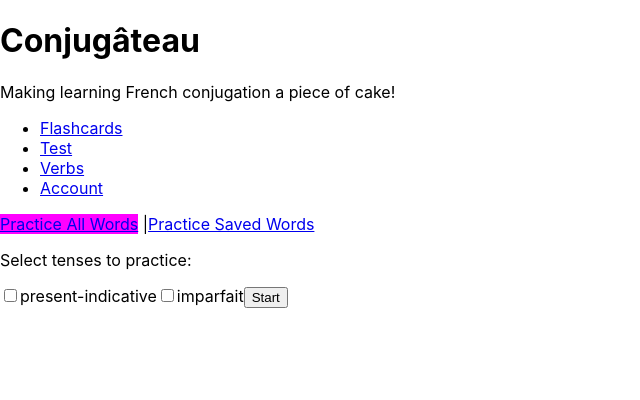
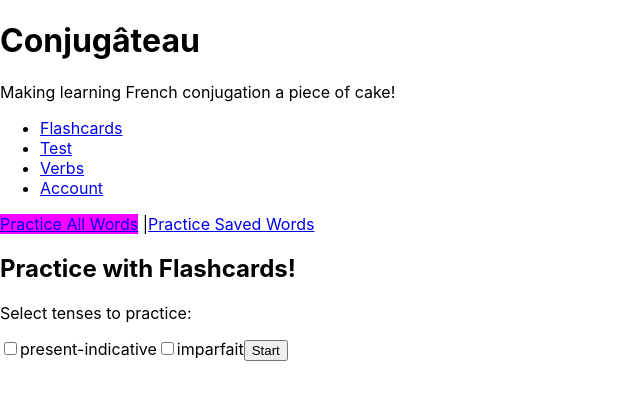
Before and after one commit to patriciamolnar/conjugateau, a React (Create React App) app in the folder frontend/: page / in a window 1280 px wide. Shown: the top 400 px of the page, without its empty margins (0-640 px from the left). Built offline with nearby package versions, Linux system fonts and the light colour scheme; no server answers.

Commit message:
adding titles to flashcard and test pages

```diff
--- a/frontend/src/pages/Flashcard.js
+++ b/frontend/src/pages/Flashcard.js
@@ -15,6 +15,7 @@ function Flashcard({ verbs, practicing, updateOptions, startGame, finishPractice
             <>
                 <NavLink exact to="/" activeStyle={activeStyle}>Practice All Words</NavLink> |
                 <NavLink to="/starred" activeStyle={activeStyle}>Practice Saved Words</NavLink>
+                <h2>Practice with Flashcards!</h2>
                 <TenseSelector updateOptions={updateOptions} startGame={startGame} />
             </>
         )
--- a/frontend/src/pages/StarredFlashcard.js
+++ b/frontend/src/pages/StarredFlashcard.js
@@ -24,6 +24,7 @@ function StarredFlashcard({ verbs, practicing, updateOptions, startGame, finishP
             <>
                 <NavLink exact to="/" activeStyle={activeStyle}>Practice All Words</NavLink> |
                 <NavLink to="/starred" activeStyle={activeStyle}>Practice Saved Words</NavLink>
+                <h2>Saved Conjugations: Practice with Flashcards!</h2>
                 <TenseSelector updateOptions={updateOptions} startGame={startGame} />
             </>
         )
--- a/frontend/src/pages/StarredTest.js
+++ b/frontend/src/pages/StarredTest.js
@@ -24,6 +24,7 @@ function StarredTest({ verbs, practicing, updateOptions, startGame, finishPracti
             <>
                 <NavLink exact to="/test" activeStyle={activeStyle}>Practice All Words</NavLink> |
                 <NavLink to="/starred-test" activeStyle={activeStyle}>Practice Saved Words</NavLink>
+                <h2>Saved Conjugations: Test Yourself</h2>
                 <TenseSelector updateOptions={updateOptions} startGame={startGame} />
             </>
         )
--- a/frontend/src/pages/Test.js
+++ b/frontend/src/pages/Test.js
@@ -17,6 +17,7 @@ function Test({ verbs, practicing, updateOptions, startGame, finishPractice, log
             <>
                 <NavLink exact to="/test" activeStyle={activeStyle}>Practice All Words</NavLink> |
                 <NavLink to="/starred-test" activeStyle={activeStyle}>Practice Saved Words</NavLink>
+                <h2>Test Yourself</h2>
                 <TenseSelector updateOptions={updateOptions} startGame={startGame} />
             </>
         )
```
